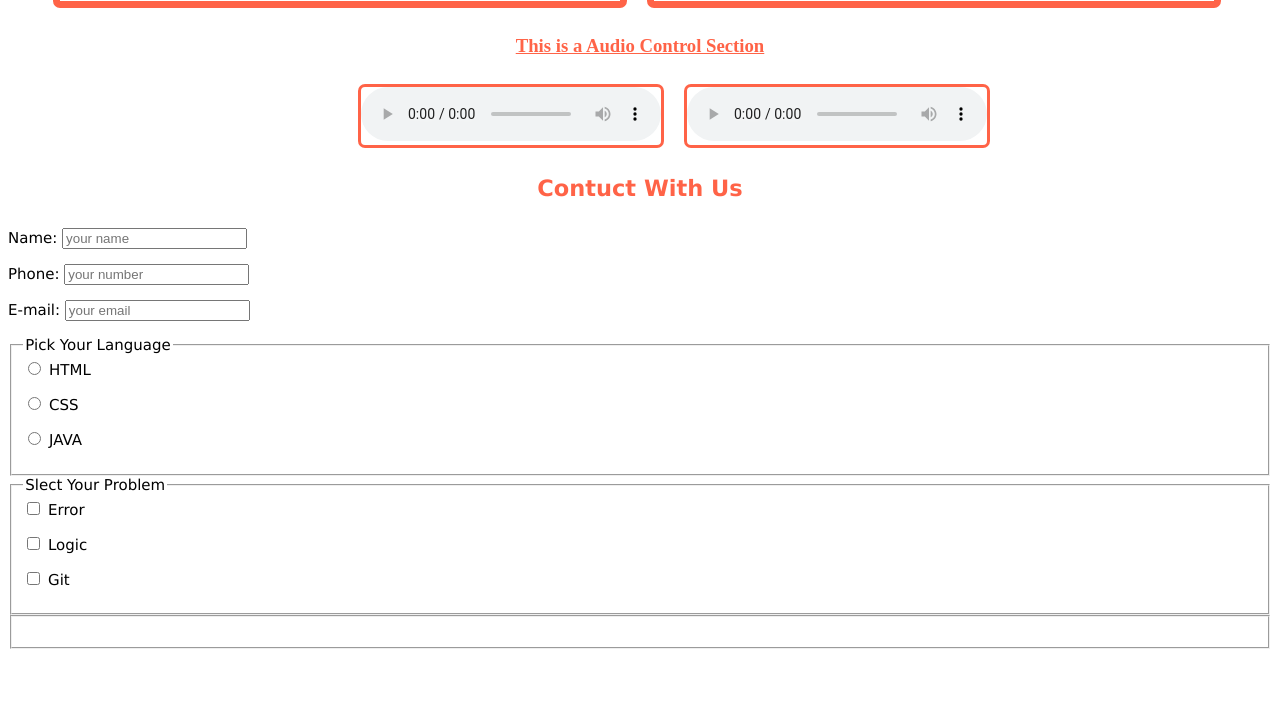
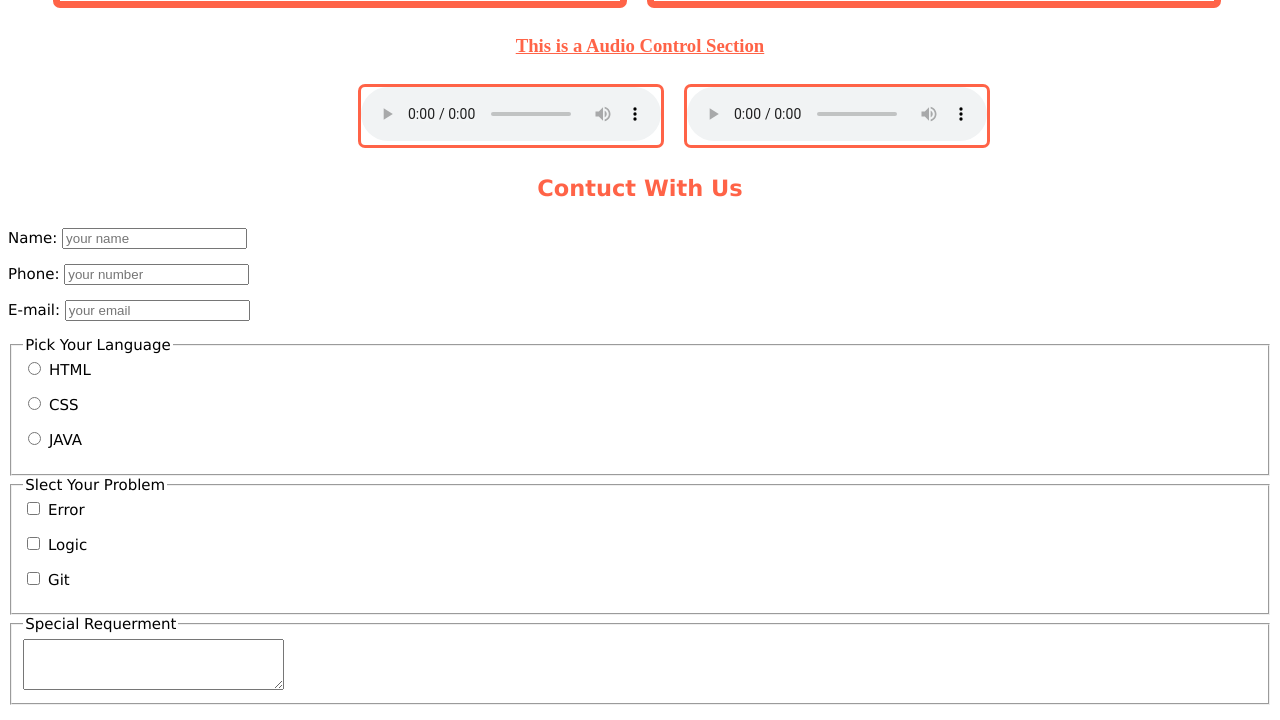
Before and after one commit to sayful-abit/Module-4, a plain HTML site: page index.html in a window 1280 px wide. Shown: the part 855-1575 px from the top of the page. Before the commit the page ends 1519 px from the top, so only its background shows below. Drawn offline with Linux system fonts and the light colour scheme.

Commit message:
comment box

```diff
--- a/index.html
+++ b/index.html
@@ -149,7 +149,10 @@
                     </label>
                 </fieldset>
                 <fieldset>
-                    <label for=""></label>
+                    <legend>
+                       Special Requerment
+                    </legend>
+                    <textarea name="" id="" cols="30" rows="3" ></textarea>
                 </fieldset>
         </form>
     </main>
```
